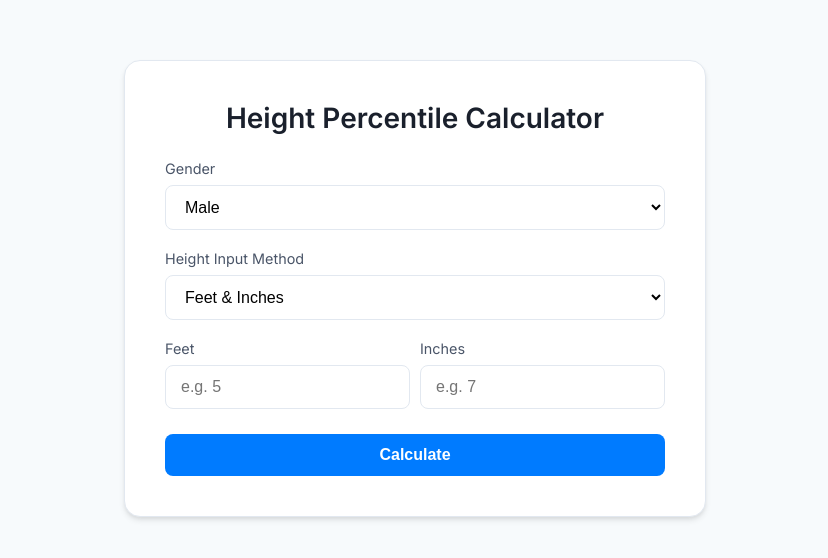
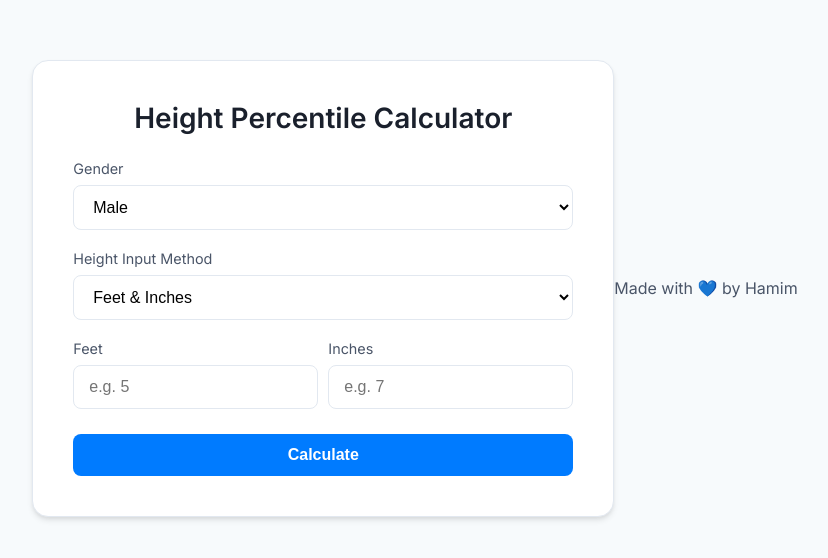
Before and after one commit to thesiddikhamim/height, a plain HTML site: page index.html in a window 1280 px wide. Shown: the part 112-670 px from the top of the page, without its empty margins (225-1053 px from the left). Drawn offline with Linux system fonts and the light colour scheme.

Commit message:
Update index.html

```diff
--- a/index.html
+++ b/index.html
@@ -42,6 +42,8 @@
     <div id="explain"></div>
   </div>
 </div>
+    <div class="footer">Made with 💙 by Hamim</div>
+  </div>
 <script src="script.js"></script>
  </body>
 </html>
```
